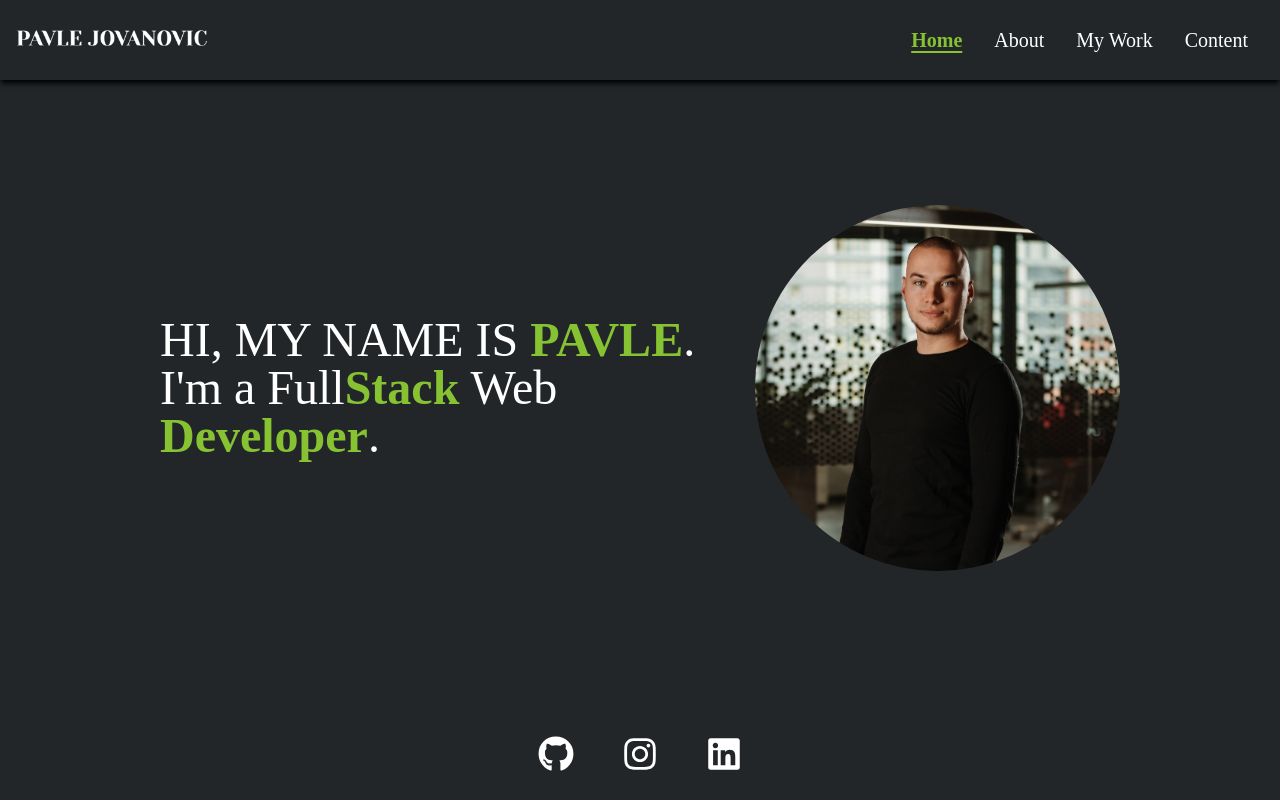
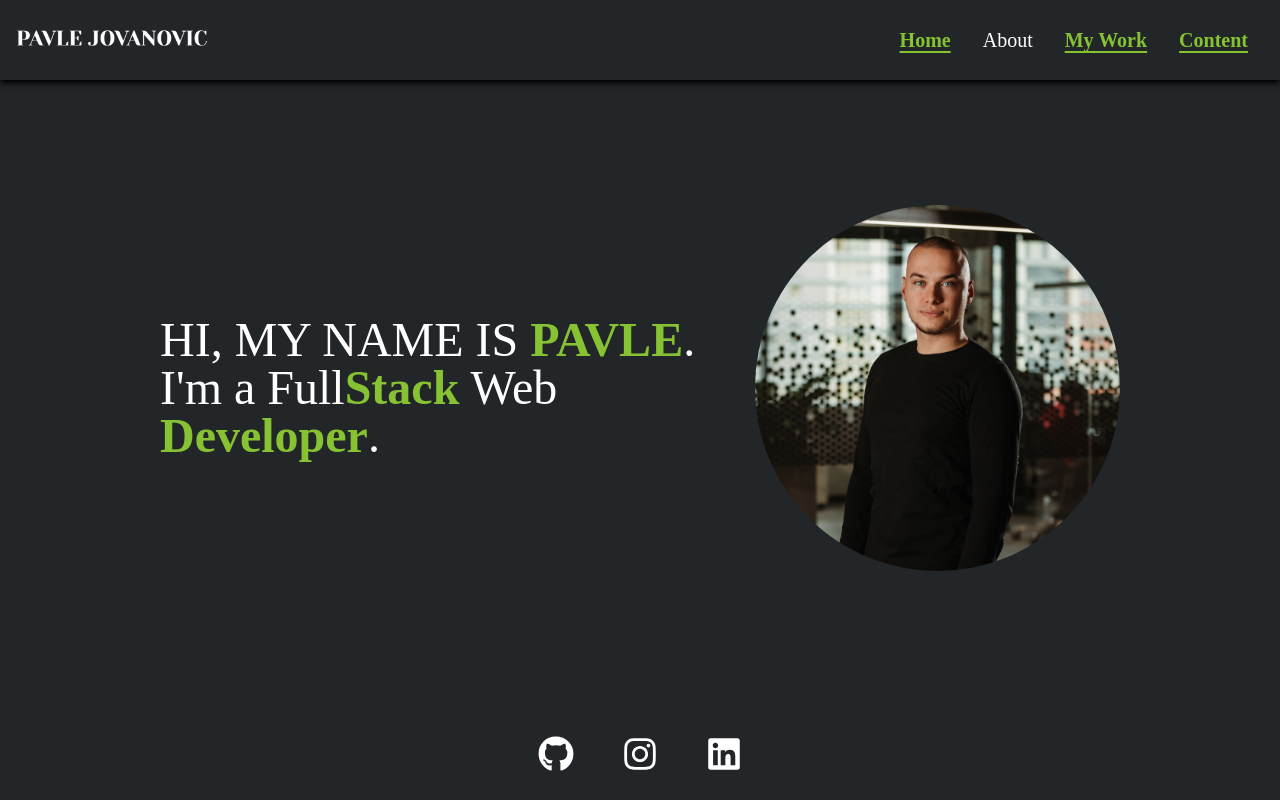
Before and after one commit to minzhoudu/portfolio, a React (Vite) app: page / in a window 1280 px wide. Built offline with nearby package versions, Linux system fonts and the light colour scheme.

Commit message:
nav links fix

```diff
--- a/src/components/DesktopNav.tsx
+++ b/src/components/DesktopNav.tsx
@@ -30,7 +30,7 @@ const DesktopNav: FC<DesktopNavProps> = () => {
         <li>
           <NavLink
             className={({ isActive }) => (isActive ? activeStyle : "")}
-            to="/work"
+            to="#"
           >
             My Work
           </NavLink>
@@ -38,7 +38,7 @@ const DesktopNav: FC<DesktopNavProps> = () => {
         <li>
           <NavLink
             className={({ isActive }) => (isActive ? activeStyle : "")}
-            to="/content"
+            to="#"
           >
             Content
           </NavLink>
--- a/src/components/MobileNav.tsx
+++ b/src/components/MobileNav.tsx
@@ -27,7 +27,7 @@ const MobileNav: FC<MobileNavProps> = () => {
         <li className="py-6 text-4xl">
           <NavLink
             className={({ isActive }) => (isActive ? "text-primaryLime" : "")}
-            to="/work"
+            to="#"
           >
             My Work
           </NavLink>
@@ -35,7 +35,7 @@ const MobileNav: FC<MobileNavProps> = () => {
         <li className="py-6 text-4xl">
           <NavLink
             className={({ isActive }) => (isActive ? "text-primaryLime" : "")}
-            to="content"
+            to="#"
           >
             Content
           </NavLink>
```
